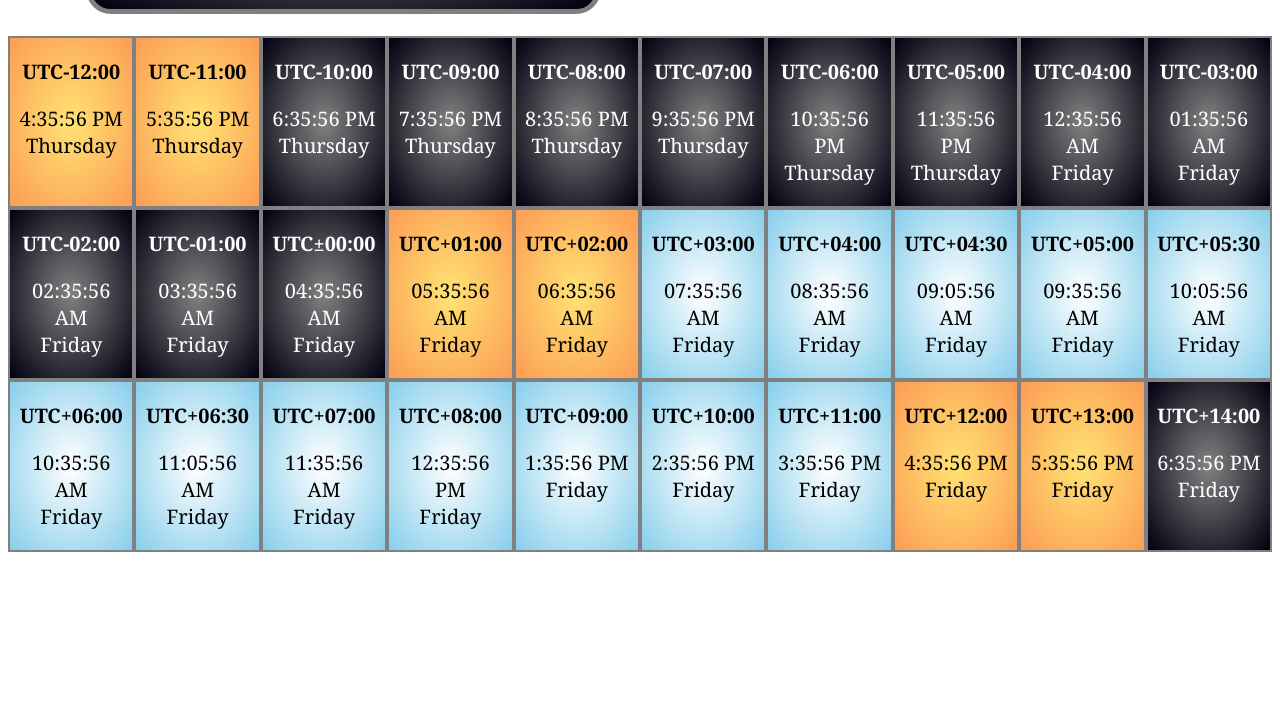
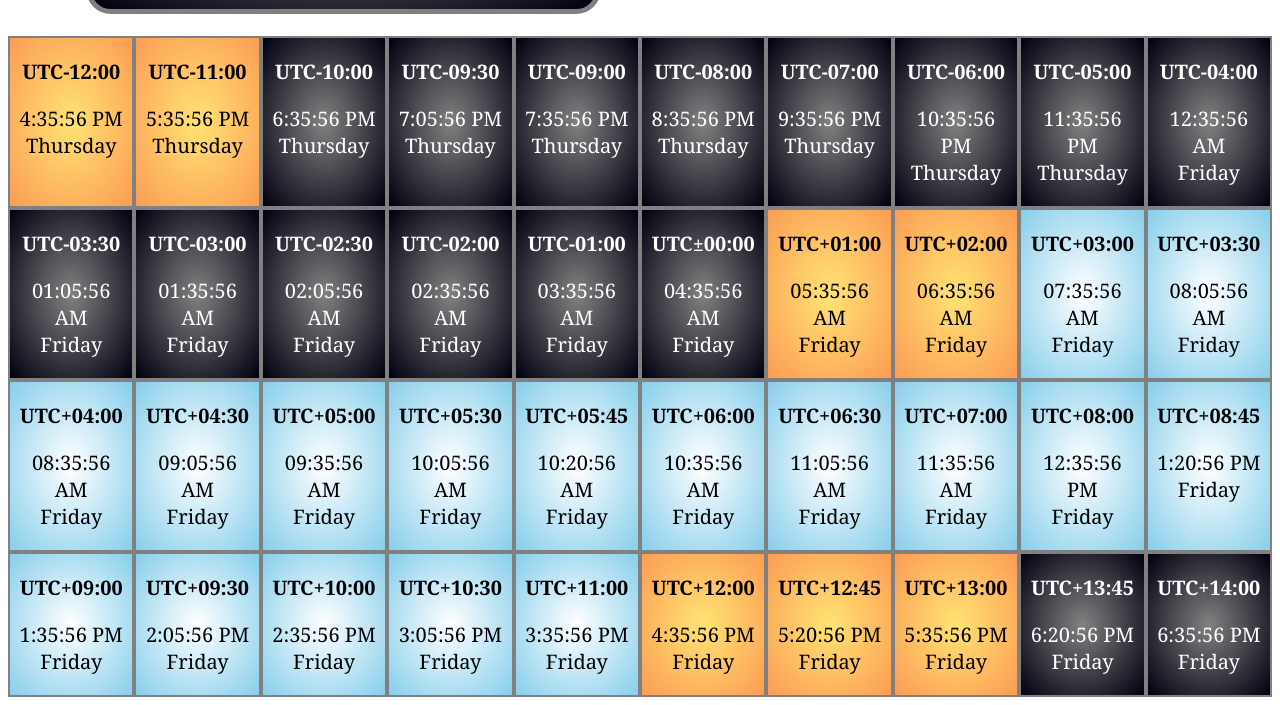
Before and after one commit to biscegliaFSU/biscegliaFSU.github.io, a plain HTML site: page index.html in a window 1280 px wide. Shown: the part 349-1054 px from the top of the page. Before the commit the page ends 909 px from the top, so only its background shows below. Drawn offline with Linux system fonts and the light colour scheme.

Commit message:
Added 10 more zones
Added additional time zones, making a total of 40.

```diff
--- a/index.html
+++ b/index.html
@@ -33,34 +33,43 @@
     <div id="d0"><p><b>UTC-12:00</b><br><p id="0">00:00 AM<br>Wednesday</p></p></div>
 	<div id="d1"><p><b>UTC-11:00</b><br><p id="1">00:00 AM<br>Wednesday</p></p></div>
 	<div id="d2"><p><b>UTC-10:00</b><br><p id="2">00:00 AM<br>Wednesday</p></p></div>
-	<div id="d3"><p><b>UTC-09:00</b><br><p id="3">00:00 AM<br>Wednesday</p></p></div>
-	<div id="d4"><p><b>UTC-08:00</b><br><p id="4">00:00 AM<br>Wednesday</p></p></div>
-	<div id="d5"><p><b>UTC-07:00</b><br><p id="5">00:00 AM<br>Wednesday</p></p></div>
-	<div id="d6"><p><b>UTC-06:00</b><br><p id="6">00:00 AM<br>Wednesday</p></p></div>
-	<div id="d7"><p><b>UTC-05:00</b><br><p id="7">00:00 AM<br>Wednesday</p></p></div>
-	<div id="d8"><p><b>UTC-04:00</b><br><p id="8">00:00 AM<br>Wednesday</p></p></div>
-	<div id="d9"><p><b>UTC-03:00</b><br><p id="9">00:00 AM<br>Wednesday</p></p></div>
-	<div id="d10"><p><b>UTC-02:00</b><br><p id="10">00:00 AM<br>Wednesday</p></p></div>
-	<div id="d11"><p><b>UTC-01:00</b><br><p id="11">00:00 AM<br>Wednesday</p></p></div>
-	<div id="d12"><p><b>UTC±00:00</b><br><p id="12">00:00 AM<br>Wednesday</p></p></div>
-	<div id="d13"><p><b>UTC+01:00</b><br><p id="13">00:00 AM<br>Wednesday</p></p></div>
-	<div id="d14"><p><b>UTC+02:00</b><br><p id="14">00:00 AM<br>Wednesday</p></p></div>
-	<div id="d15"><p><b>UTC+03:00</b><br><p id="15">00:00 AM<br>Wednesday</p></p></div>
-	<div id="d16"><p><b>UTC+04:00</b><br><p id="16">00:00 AM<br>Wednesday</p></p></div>
-	<div id="d17"><p><b>UTC+04:30</b><br><p id="17">00:00 AM<br>Wednesday</p></p></div>
-	<div id="d18"><p><b>UTC+05:00</b><br><p id="18">00:00 AM<br>Wednesday</p></p></div>
-	<div id="d19"><p><b>UTC+05:30</b><br><p id="19">00:00 AM<br>Wednesday</p></p></div>
-	<div id="d20"><p><b>UTC+06:00</b><br><p id="20">00:00 AM<br>Wednesday</p></p></div>
-	<div id="d21"><p><b>UTC+06:30</b><br><p id="21">00:00 AM<br>Wednesday</p></p></div>
-	<div id="d22"><p><b>UTC+07:00</b><br><p id="22">00:00 AM<br>Wednesday</p></p></div>
-	<div id="d23"><p><b>UTC+08:00</b><br><p id="23">00:00 AM<br>Wednesday</p></p></div>
-	<div id="d24"><p><b>UTC+09:00</b><br><p id="24">00:00 AM<br>Wednesday</p></p></div>
-	<div id="d25"><p><b>UTC+10:00</b><br><p id="25">00:00 AM<br>Wednesday</p></p></div>
-	<div id="d26"><p><b>UTC+11:00</b><br><p id="26">00:00 AM<br>Wednesday</p></p></div>
-	<div id="d27"><p><b>UTC+12:00</b><br><p id="27">00:00 AM<br>Wednesday</p></p></div>
-	<div id="d28"><p><b>UTC+13:00</b><br><p id="28">00:00 AM<br>Wednesday</p></p></div>
-	<div id="d29"><p><b>UTC+14:00</b><br><p id="29">00:00 AM<br>Wednesday</p></p></div>
-	<!-- -09:30, +04:30, +05:45, +06:30, +09:30, +10:30 -->
+	<div id="d3"><p><b>UTC-09:30</b><br><p id="3">00:00 AM<br>Wednesday</p></p></div>
+  <div id="d4"><p><b>UTC-09:00</b><br><p id="4">00:00 AM<br>Wednesday</p></p></div>
+	<div id="d5"><p><b>UTC-08:00</b><br><p id="5">00:00 AM<br>Wednesday</p></p></div>
+	<div id="d6"><p><b>UTC-07:00</b><br><p id="6">00:00 AM<br>Wednesday</p></p></div>
+	<div id="d7"><p><b>UTC-06:00</b><br><p id="7">00:00 AM<br>Wednesday</p></p></div>
+	<div id="d8"><p><b>UTC-05:00</b><br><p id="8">00:00 AM<br>Wednesday</p></p></div>
+	<div id="d9"><p><b>UTC-04:00</b><br><p id="9">00:00 AM<br>Wednesday</p></p></div>
+  <div id="d10"><p><b>UTC-03:30</b><br><p id="10">00:00 AM<br>Wednesday</p></p></div>
+	<div id="d11"><p><b>UTC-03:00</b><br><p id="11">00:00 AM<br>Wednesday</p></p></div>
+  <div id="d12"><p><b>UTC-02:30</b><br><p id="12">00:00 AM<br>Wednesday</p></p></div>
+	<div id="d13"><p><b>UTC-02:00</b><br><p id="13">00:00 AM<br>Wednesday</p></p></div>
+	<div id="d14"><p><b>UTC-01:00</b><br><p id="14">00:00 AM<br>Wednesday</p></p></div>
+	<div id="d15"><p><b>UTC±00:00</b><br><p id="15">00:00 AM<br>Wednesday</p></p></div>
+	<div id="d16"><p><b>UTC+01:00</b><br><p id="16">00:00 AM<br>Wednesday</p></p></div>
+	<div id="d17"><p><b>UTC+02:00</b><br><p id="17">00:00 AM<br>Wednesday</p></p></div>
+	<div id="d18"><p><b>UTC+03:00</b><br><p id="18">00:00 AM<br>Wednesday</p></p></div>
+  <div id="d19"><p><b>UTC+03:30</b><br><p id="19">00:00 AM<br>Wednesday</p></p></div>
+	<div id="d20"><p><b>UTC+04:00</b><br><p id="20">00:00 AM<br>Wednesday</p></p></div>
+	<div id="d21"><p><b>UTC+04:30</b><br><p id="21">00:00 AM<br>Wednesday</p></p></div>
+	<div id="d22"><p><b>UTC+05:00</b><br><p id="22">00:00 AM<br>Wednesday</p></p></div>
+	<div id="d23"><p><b>UTC+05:30</b><br><p id="23">00:00 AM<br>Wednesday</p></p></div>
+  <div id="d24"><p><b>UTC+05:45</b><br><p id="24">00:00 AM<br>Wednesday</p></p></div>
+	<div id="d25"><p><b>UTC+06:00</b><br><p id="25">00:00 AM<br>Wednesday</p></p></div>
+	<div id="d26"><p><b>UTC+06:30</b><br><p id="26">00:00 AM<br>Wednesday</p></p></div>
+	<div id="d27"><p><b>UTC+07:00</b><br><p id="27">00:00 AM<br>Wednesday</p></p></div>
+	<div id="d28"><p><b>UTC+08:00</b><br><p id="28">00:00 AM<br>Wednesday</p></p></div>
+  <div id="d29"><p><b>UTC+08:45</b><br><p id="29">00:00 AM<br>Wednesday</p></p></div>
+	<div id="d30"><p><b>UTC+09:00</b><br><p id="30">00:00 AM<br>Wednesday</p></p></div>
+  <div id="d31"><p><b>UTC+09:30</b><br><p id="31">00:00 AM<br>Wednesday</p></p></div>
+	<div id="d32"><p><b>UTC+10:00</b><br><p id="32">00:00 AM<br>Wednesday</p></p></div>
+  <div id="d33"><p><b>UTC+10:30</b><br><p id="33">00:00 AM<br>Wednesday</p></p></div>
+	<div id="d34"><p><b>UTC+11:00</b><br><p id="34">00:00 AM<br>Wednesday</p></p></div>
+	<div id="d35"><p><b>UTC+12:00</b><br><p id="35">00:00 AM<br>Wednesday</p></p></div>
+  <div id="d36"><p><b>UTC+12:45</b><br><p id="36">00:00 AM<br>Wednesday</p></p></div>
+	<div id="d37"><p><b>UTC+13:00</b><br><p id="37">00:00 AM<br>Wednesday</p></p></div>
+  <div id="d38"><p><b>UTC+13:45</b><br><p id="38">00:00 AM<br>Wednesday</p></p></div>
+	<div id="d39"><p><b>UTC+14:00</b><br><p id="39">00:00 AM<br>Wednesday</p></p></div>
   </div>
   <script defer src="scripts.js"></script>
 </body>
--- a/scripts.js
+++ b/scripts.js
@@ -41,7 +41,8 @@ offset = offset.slice(0, 3) + ":" + offset.slice(3, 5);
 document.getElementById('offset').innerHTML = offset;
 
 //3,600,000 milliseconds in an hour and 60,000 in a minute
-const amountToAdd = [3600000,3600000,3600000,3600000,3600000,3600000,3600000,3600000,3600000,3600000,3600000,3600000,3600000,3600000,3600000,3600000,3600000,1800000,1800000,1800000,1800000,1800000,1800000,3600000,3600000,3600000,3600000,3600000,3600000,3600000];
+const amountToAdd = [3600000,3600000,3600000,1800000,1800000,3600000,3600000,3600000,3600000,3600000,1800000,1800000,1800000,1800000,3600000,3600000,3600000,3600000,3600000,1800000,1800000,1800000,1800000,1800000,900000,900000,1800000,1800000,3600000,2700000,900000,1800000,1800000,1800000,1800000,3600000,2700000,900000,2700000,900000];
+//                   -12:00  -11:00  -10:00  -09:30  -09:00  -08:00  -07:00  -06:00  -05:00  -04:00  -03:30  -03:00  -02:30  -02:00  -01:00  ±00:00  +01:00  +02:00  +03:00  +03:30  +04:00  +04:30  +05:00  +05:30  +05:45 +06:00 +06:30  +07:00  +08:00  +08:45  +09:00 +09:30  +10:00  +10:30  +11:00  +12:00  +12:45  +13:00 +13:45  +14:00
 currentTimeUpdate();
 
 function currentTimeUpdate () {
@@ -56,7 +57,7 @@ function currentTimeUpdate () {
 
 	time.setTime(time.getTime() - 46800000);
 	//document.getElementById(0).innerHTML = to12Hour(time.toUTCString().substr(time.toUTCString().indexOf(':') - 2, 8))+'<br>'+daysOfWeek[time.getUTCDay()];
-	for (i = 0; i < 30; i++) {
+	for (i = 0; i < 40; i++) {
 		time.setTime(time.getTime() + amountToAdd[i]);
 		document.getElementById(i).innerHTML = to12Hour(time.toUTCString().substr(time.toUTCString().indexOf(':') - 2, 8))+'<br>'+daysOfWeek[time.getUTCDay()];
 		if (isNight(time.getUTCHours())) {
```
